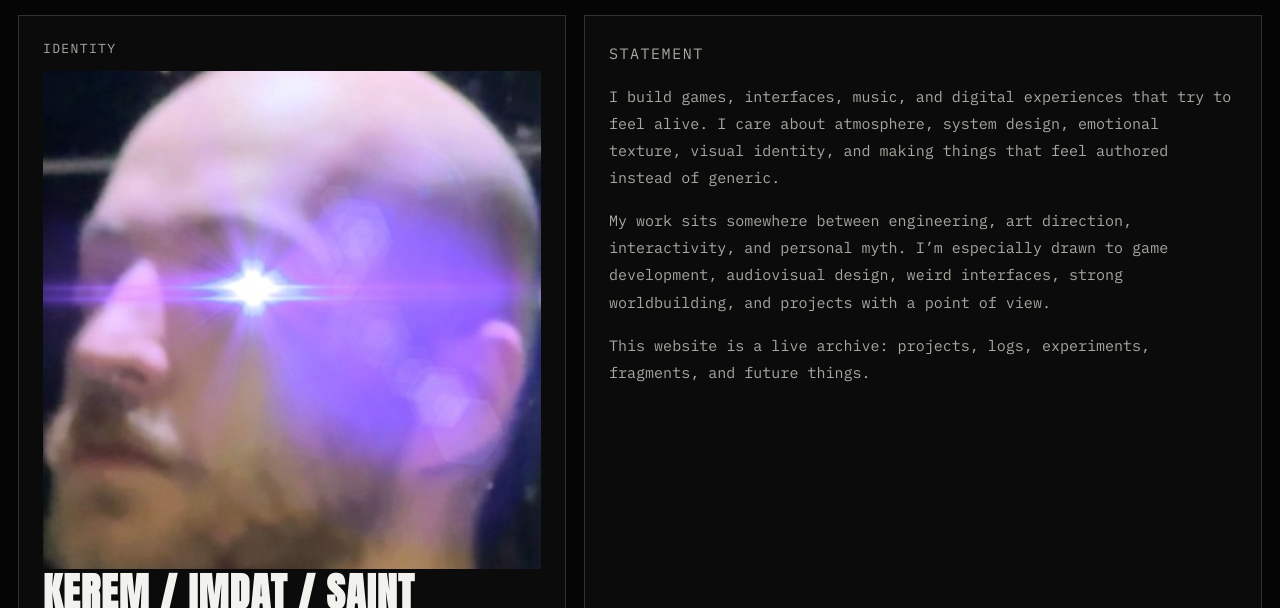
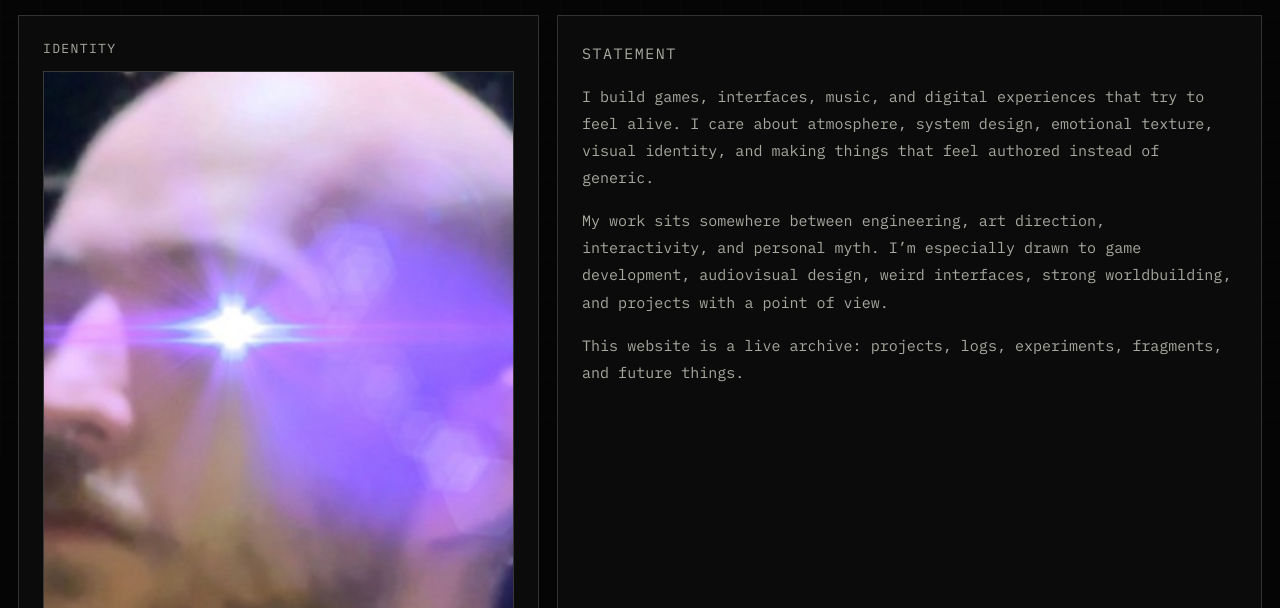
Before and after one commit to keremtayhan/keremtayhan.github.io, a plain HTML site: page about.html in a window 1280 px wide. Shown: the part 344-952 px from the top of the page. Drawn offline with Linux system fonts and the light colour scheme.

Commit message:
refactor: add styles for about portrait; enhance layout and image presentation

```diff
--- a/style.css
+++ b/style.css
@@ -1256,3 +1256,18 @@
     grid-template-columns: 1fr;
   }
 }
+
+.about-portrait {
+  margin: 0 0 18px 0;
+  border: 1px solid var(--line);
+  background: rgba(255,255,255,0.03);
+  overflow: hidden;
+  aspect-ratio: 4 / 5;
+}
+
+.about-portrait img {
+  display: block;
+  width: 100%;
+  height: 100%;
+  object-fit: cover;
+}
```
